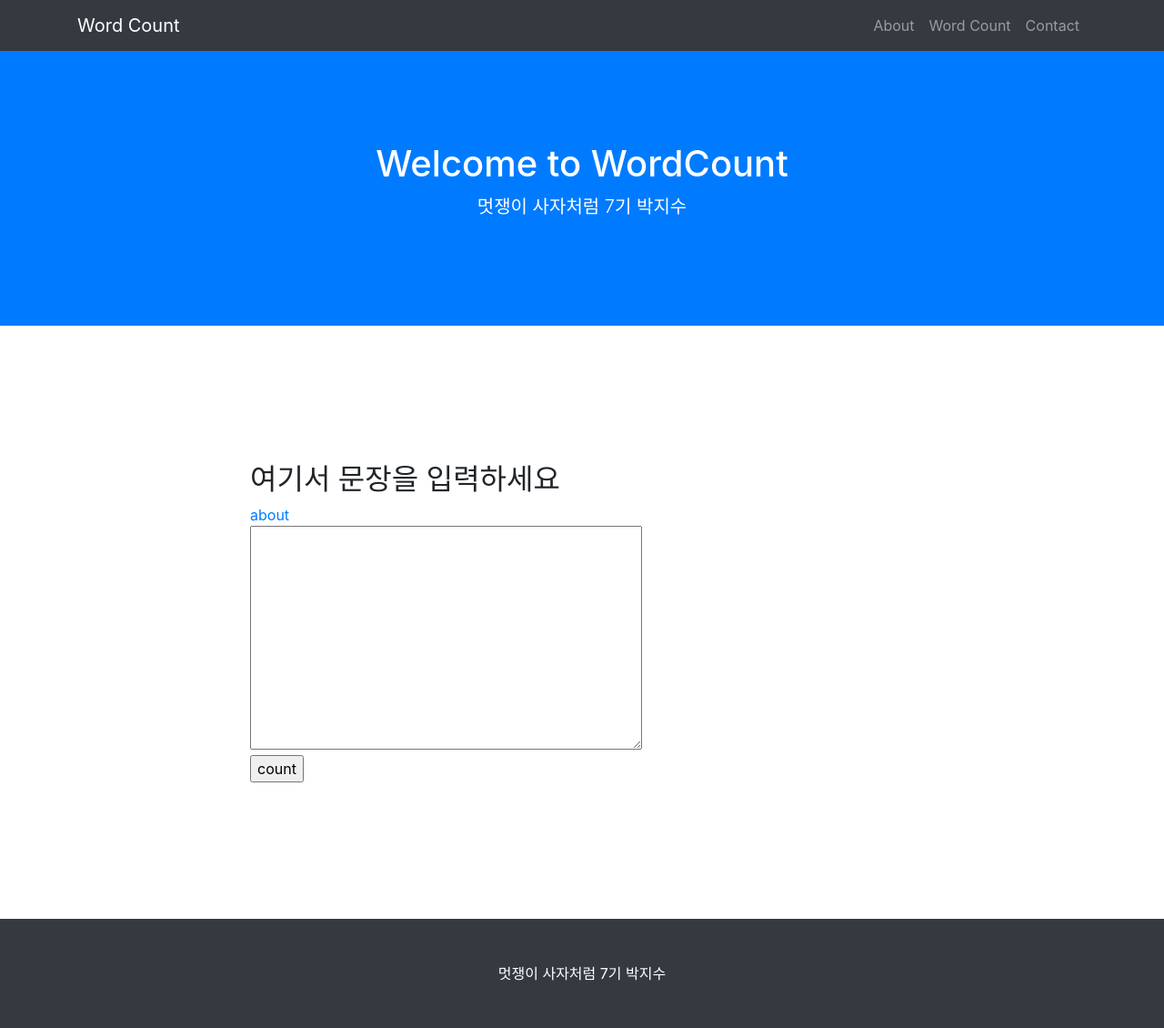
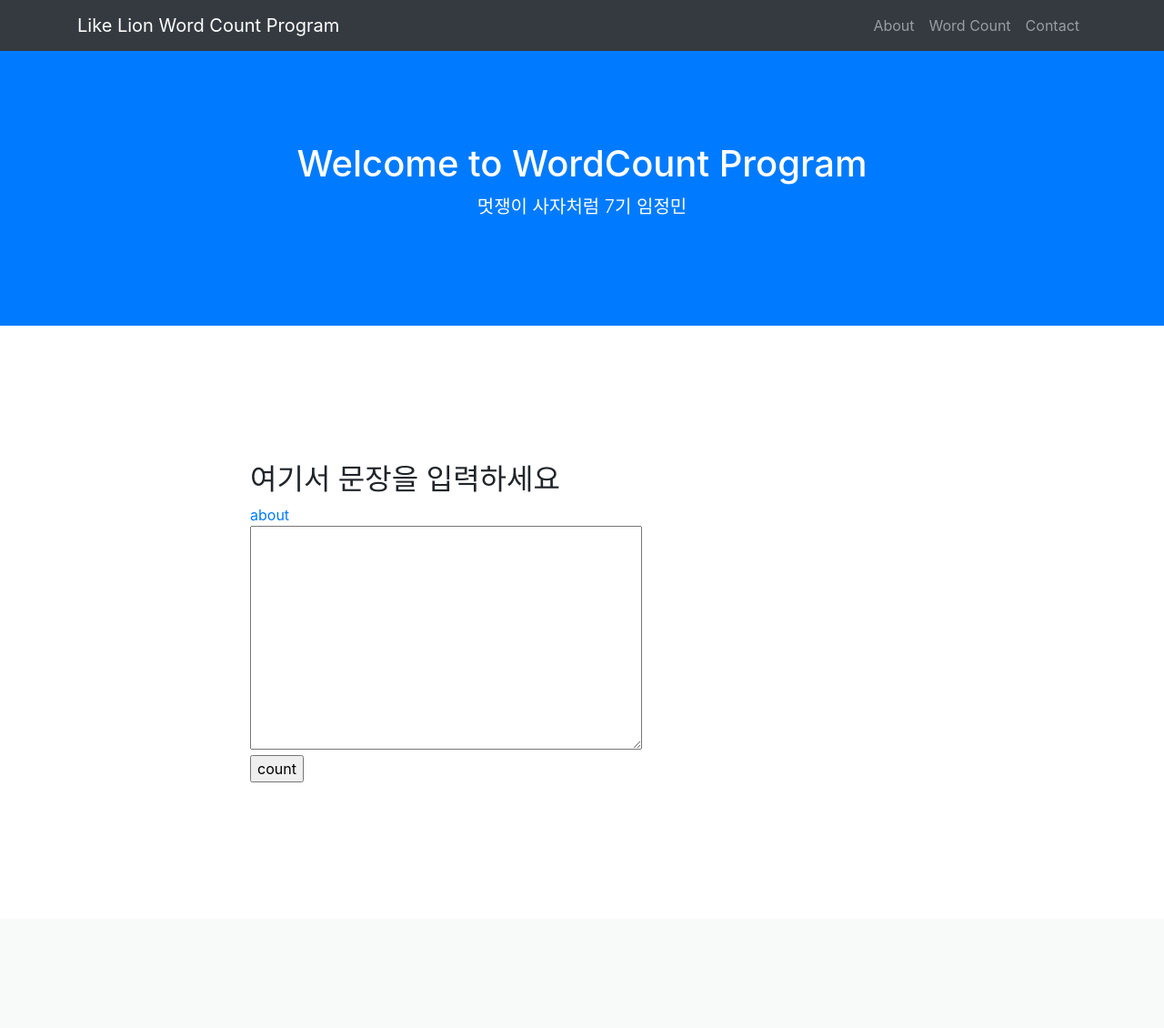
Before and after one commit to limjeongmin/heroku, a Django app: page / in a window 1280 px wide. Shown: the whole page at 91% size. After the commit the page ends 860 px from the top, so only its background shows below. Run offline with Django 3.2, Linux system fonts and the light colour scheme; some libraries are stand-ins or nearby versions.

Commit message:
index.html 수정

```diff
--- a/Word_count-master/first/wordcount/templates/index.html
+++ b/Word_count-master/first/wordcount/templates/index.html
@@ -9,7 +9,7 @@
     <meta name="description" content="">
     <meta name="author" content="">
 
-    <title>Word_likelion</title>
+    <title>Word_Count_likelion</title>
 
     <!-- Bootstrap core CSS -->
     <link href='{% static "wordcount/vendor/bootstrap/css/bootstrap.min.css" %}' rel="stylesheet">
@@ -24,7 +24,7 @@
     <!-- Navigation -->
     <nav class="navbar navbar-expand-lg navbar-dark bg-dark fixed-top" id="mainNav">
       <div class="container">
-        <a class="navbar-brand js-scroll-trigger" href="#page-top">Word Count</a>
+        <a class="navbar-brand js-scroll-trigger" href="#page-top">Like Lion Word Count Program</a>
         <button class="navbar-toggler" type="button" data-toggle="collapse" data-target="#navbarResponsive" aria-controls="navbarResponsive" aria-expanded="false" aria-label="Toggle navigation">
           <span class="navbar-toggler-icon"></span>
         </button>
@@ -46,8 +46,8 @@
 
     <header class="bg-primary text-white">
       <div class="container text-center">
-        <h1>Welcome to WordCount</h1>
-        <p class="lead">멋쟁이 사자처럼 7기 박지수</p>
+        <h1>Welcome to WordCount Program</h1>
+        <p class="lead">멋쟁이 사자처럼 7기 임정민</p>
       </div>
     </header>
 
@@ -70,12 +70,6 @@
 
 
     <!-- Footer -->
-    <footer class="py-5 bg-dark">
-      <div class="container">
-        <p class="m-0 text-center text-white">멋쟁이 사자처럼 7기 박지수</p>
-      </div>
-      <!-- /.container -->
-    </footer>
 
     <!-- Bootstrap core JavaScript -->
     <script src='{% static "vendor/jquery/jquery.min.js" %}'></script>
```
